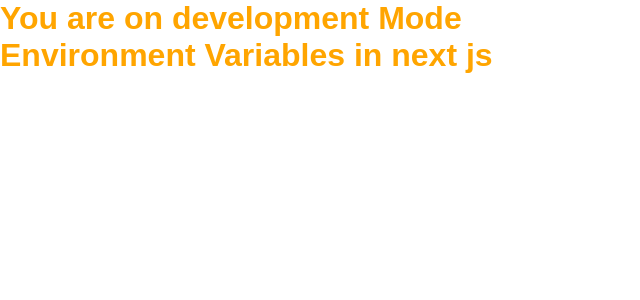
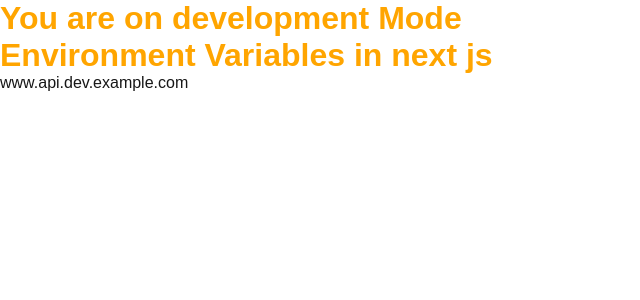
Before and after one commit to ritikmaurya4747/nextjs-blog, a Next.js app: page /environmet in a window 1280 px wide. Shown: the top 300 px of the page, without its empty margins (0-640 px from the left). Built offline with nearby package versions, Linux system fonts and the light colour scheme.

Commit message:
adding config file

```diff
--- /dev/null
+++ b/src/app/config/constants.js
@@ -0,0 +1 @@
+export const API_BASE_URL=process.env.NODE_ENV=="development"?"www.api.dev.example.com":"www.api.prod.example.com"
--- a/src/app/environmet/page.js
+++ b/src/app/environmet/page.js
@@ -1,15 +1,17 @@
-export default function Page(){
-    console.log(process.env.SERVER_PASSWORD);
+import { API_BASE_URL } from "../config/constants";
 
-    return (
-        <div>
-        {
-            process.env.NODE_ENV=="development"?
-            <h1>You are on development Mode</h1>
-            :
-            <h1>You are on Production Mode</h1>
-        }
-            <h1>Environment Variables in next js </h1>
-        </div>
-    )
+export default function Page() {
+  console.log(process.env.SERVER_PASSWORD);
+
+  return (
+    <div>
+      {process.env.NODE_ENV == "development" ? (
+        <h1>You are on development Mode</h1>
+      ) : (
+        <h1>You are on Production Mode</h1>
+      )}
+      <h1>Environment Variables in next js </h1>
+      {API_BASE_URL}
+    </div>
+  );
 }
```
